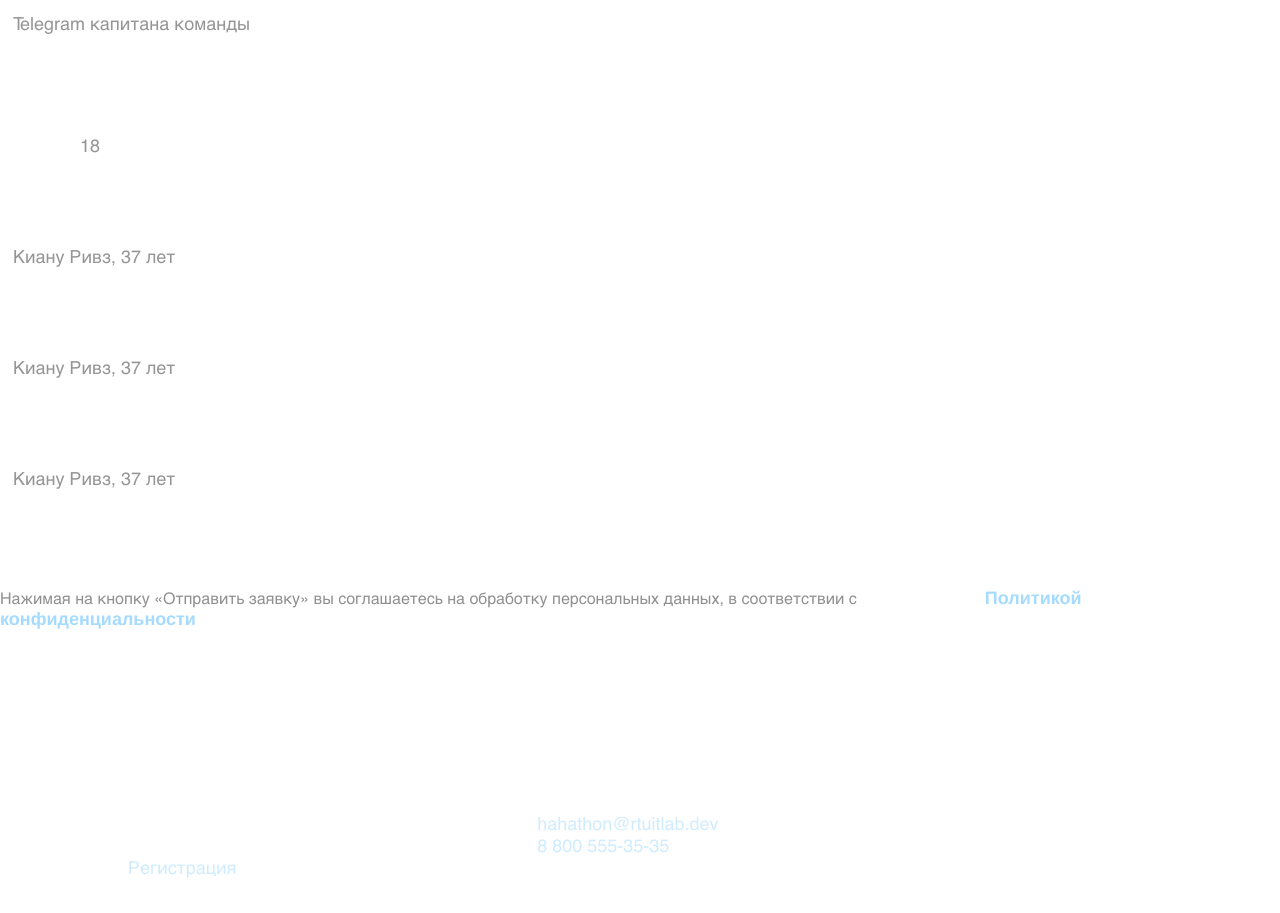
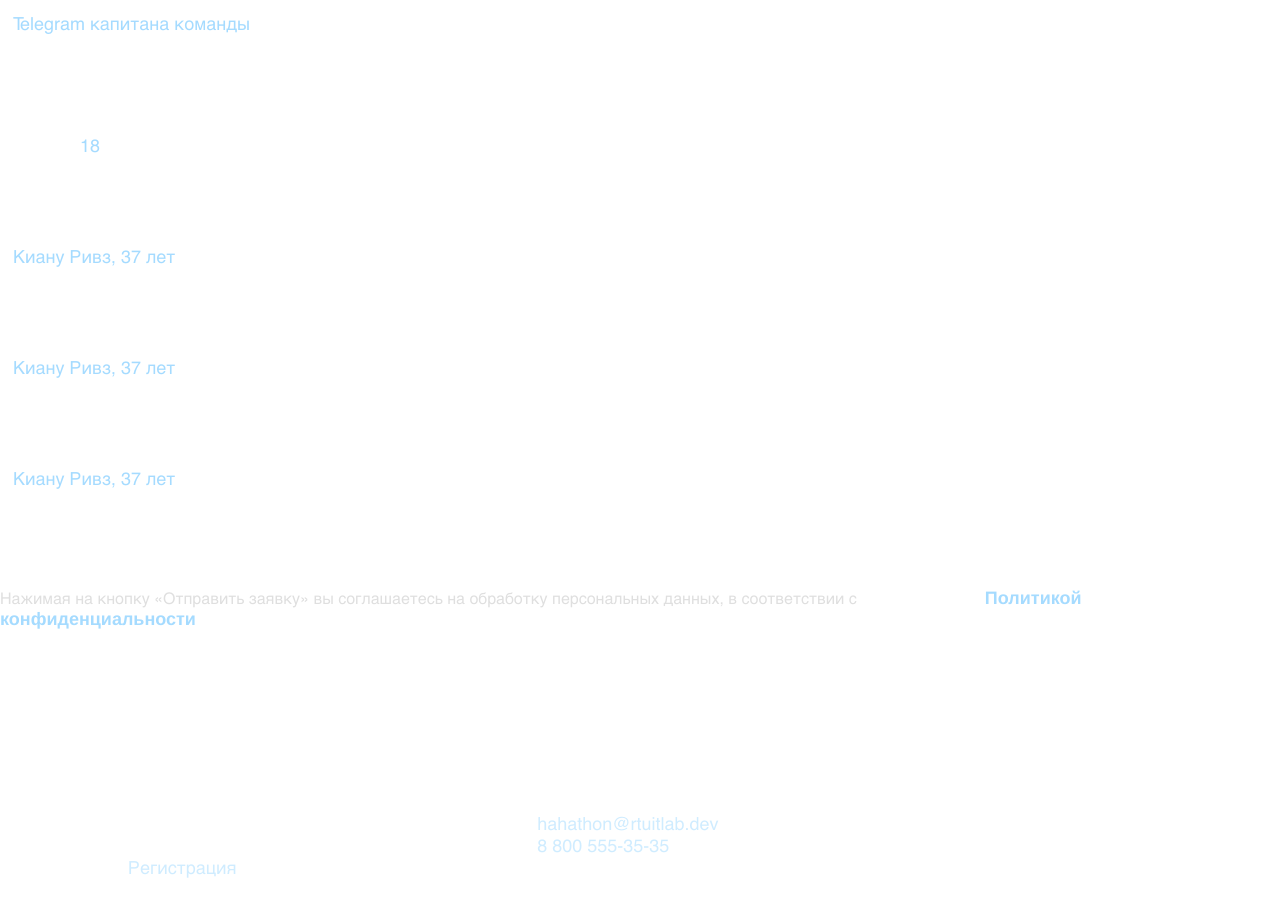
Before and after one commit to Terro216/HahathonLanding, a website built with webpack: page HahathonLanding-Front/src/index.html in a window 1280 px wide. Shown: the part 4500-5413 px from the top of the page. Built offline with nearby package versions, Linux system fonts and the light colour scheme.

Commit message:
Changed placeholder colors

```diff
--- a/HahathonLanding-Front/src/styles/footer.css
+++ b/HahathonLanding-Front/src/styles/footer.css
@@ -7,7 +7,7 @@
 #policy {
   margin: 0;
   font-size: 16px;
-  color: #909090;
+  color: #DFDFDF;
 
   padding-bottom: 160px;
 }
--- a/HahathonLanding-Front/src/styles/registration.css
+++ b/HahathonLanding-Front/src/styles/registration.css
@@ -46,7 +46,7 @@
 
 #registration-section form input::placeholder {
   font-family: Helvetica, sans-serif;
-  color: #959595;
+  color: #a5dbff;
 }
 
 #registration-section form div {
```
